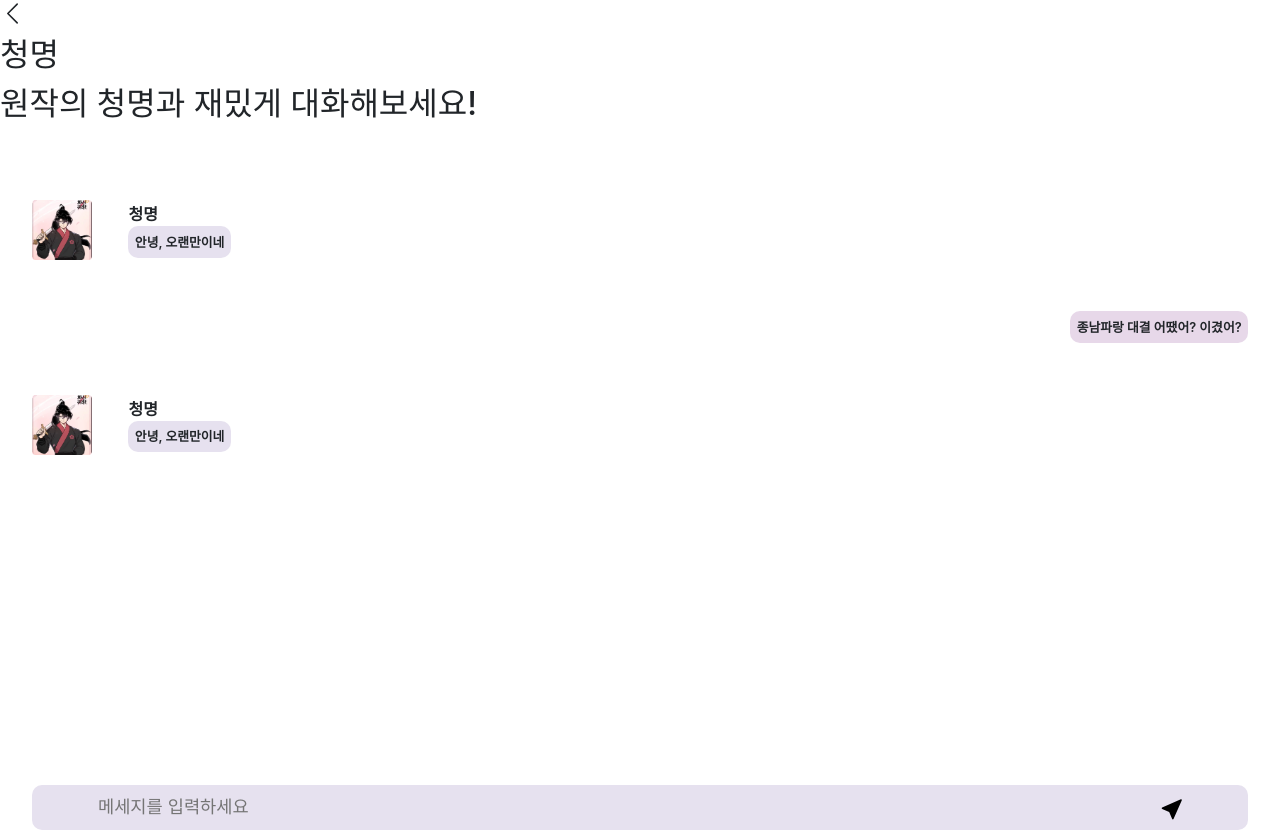
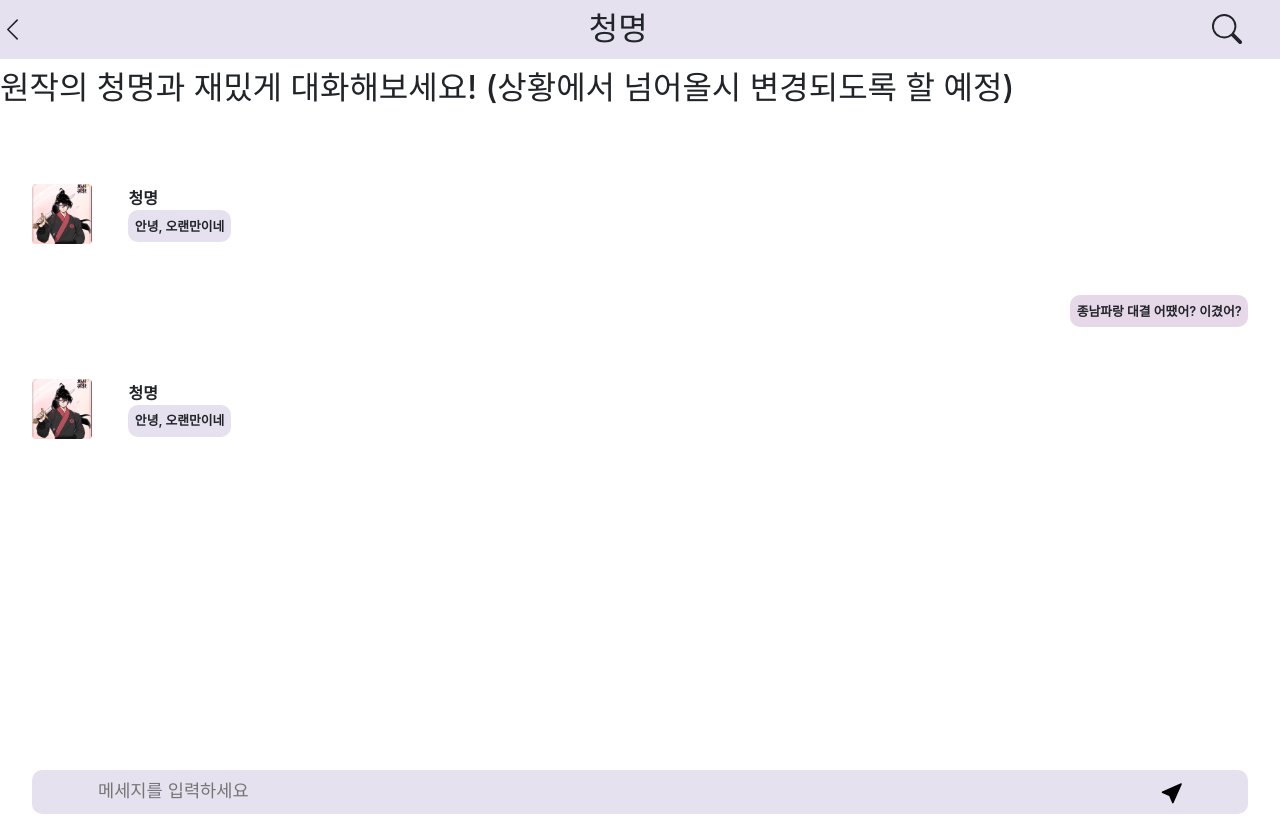
Before and after one commit to TeamOTK/frontend, a React (Create React App) app: page /page/chat in a window 1280 px wide. Built offline with nearby package versions, Linux system fonts and the light colour scheme; a web font is replaced by a local one.

Commit message:
fix: chat 페이지 header 수정

```diff
--- a/src/components/Chat.css
+++ b/src/components/Chat.css
@@ -4,6 +4,15 @@
 	flex-direction: column;
 	align-items: center;
 	height: 83%;
+}
+
+.ChattingHeader{
+	height: 8%;
+	width: 100%;
+	background-color: #E6E1EF;
+	display: flex;
+	align-items:center;
+	justify-content: space-between;
 }
 
 .AiChat{
--- a/src/components/Chat.jsx
+++ b/src/components/Chat.jsx
@@ -1,15 +1,30 @@
+import { useNavigate } from 'react-router-dom';
+
 import CM from './images/CM.png'
 import { BsCursorFill } from "react-icons/bs";
 import './Chat.css'
-
+import { BsChevronLeft } from "react-icons/bs";
+import { BsSearch } from "react-icons/bs";
 import SubHeader from './Header/SubHeader';
 import ChatHeader from './Header/ChatHeader';
 
 export default function Chat(){
+	const navigate = useNavigate();
+	const handleClickSearch= () => {
+		navigate('/page/search')
+	}
+
+	const onClickButton = () => {
+		navigate(-1);
+	}
 	return(
 		<>
-			<SubHeader name='청명'/>
-			<ChatHeader content='원작의 청명과 재밌게 대화해보세요!'/>
+			<div className='ChattingHeader'>
+				<BsChevronLeft size={25} onClick={onClickButton}/>
+				<h2 className="text">청명</h2>
+				<BsSearch size={30} style={{marginRight:'3%',fontWeight:'bold'}} onClick={handleClickSearch}/>
+			</div>
+			<ChatHeader content='원작의 청명과 재밌게 대화해보세요! (상황에서 넘어올시 변경되도록 할 예정)'/>
 			<div className="ChatLog">
 				<div className="AiChat">
 					<img src={CM} width={60}/>
```
